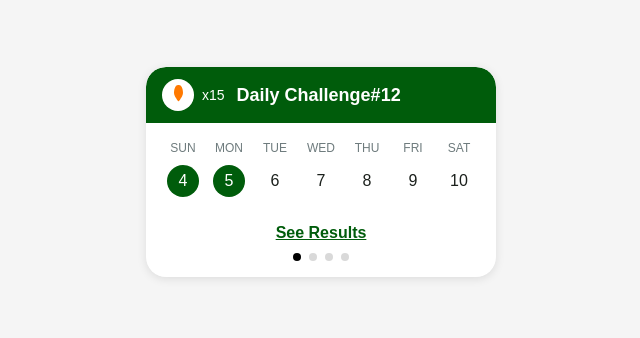
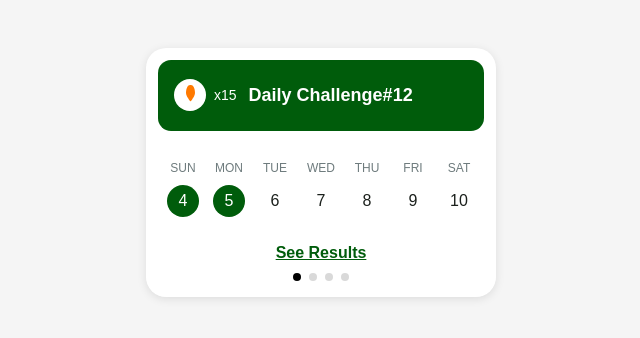
Before and after one commit to 0usernamee/dino-code, a Next.js app in the folder dino-code/: page /Tester in a window 1280 px wide. Shown: the part 228-566 px from the top of the page, without its empty margins (319-959 px from the left). Built offline with nearby package versions, Linux system fonts and the light colour scheme.

Commit message:
header rounded and fit

```diff
--- a/dino-code/app/components/ChallengeCarousel.module.css
+++ b/dino-code/app/components/ChallengeCarousel.module.css
@@ -35,11 +35,14 @@
 }
 
 .cardHeader {
-  padding: 12px 16px;
-  display: flex;
-  align-items: center;
-  justify-content: flex-start; /* Align content to the left */
-  width: 100%; /* Full width of the card */
+    justify-content: flex-start;
+    align-items: center;
+    height: 71px;
+    margin: 12px 12px;
+    padding: 12px 16px;
+    display: flex
+;
+    border-radius: 13px;
 }
 
 .headerContent {
```
